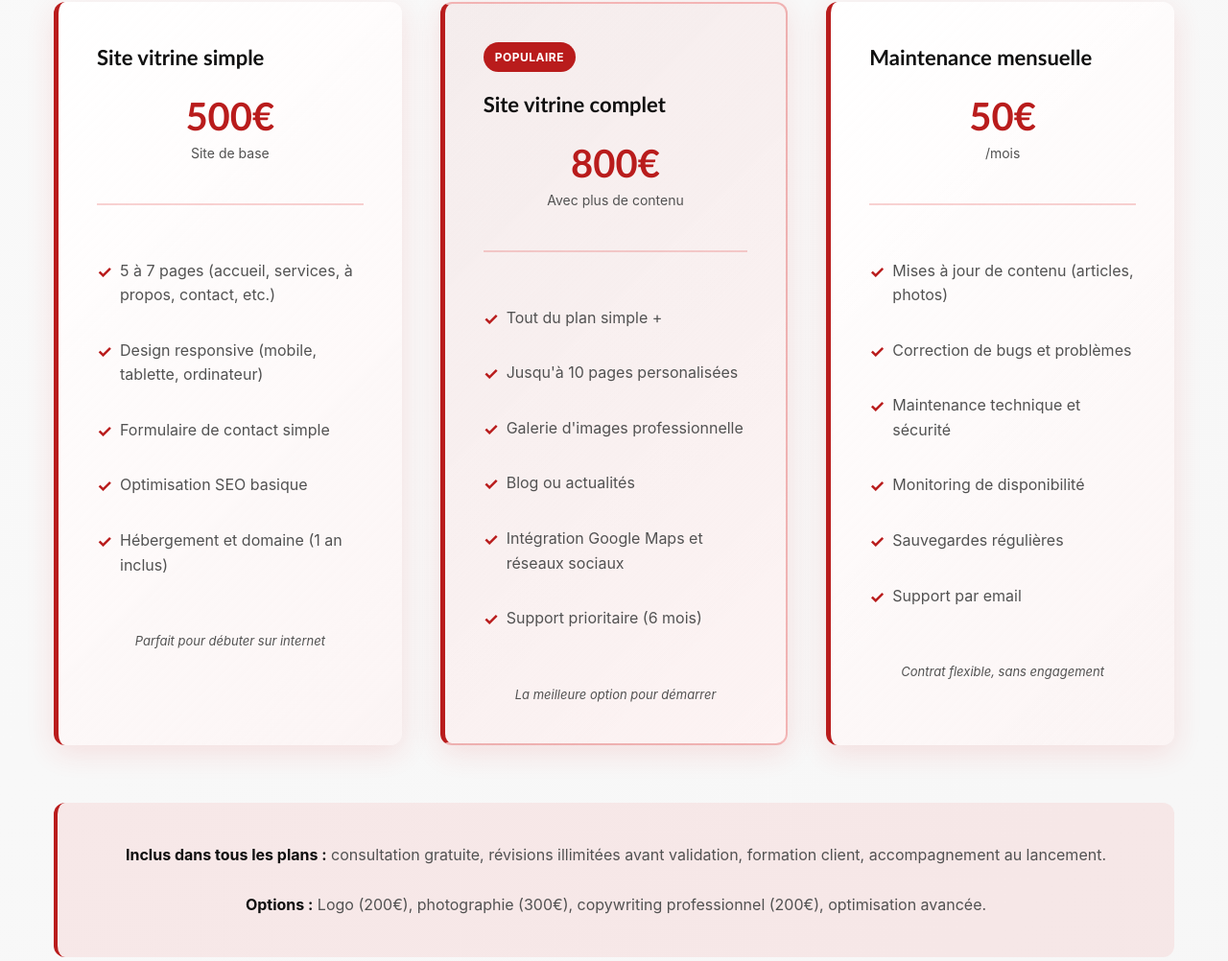
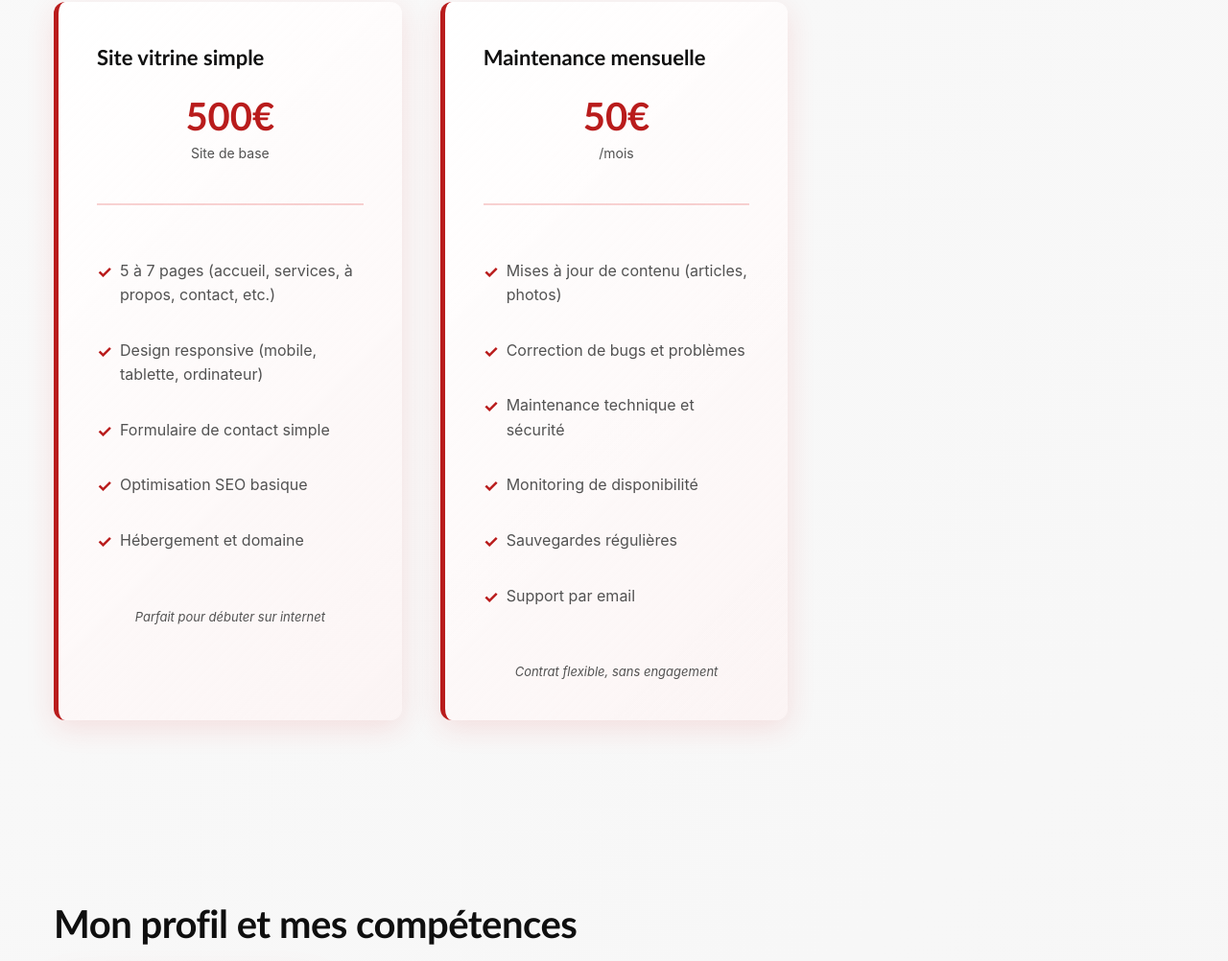
Before and after one commit to thibaut-gayrard08/thibaut-gayrard-portfolio, a plain HTML site: page index.html in a window 1280 px wide. Shown: the part 1578-2580 px from the top of the page at 96% size. Drawn offline with Linux system fonts and the light colour scheme.

Commit message:
Mise ├á jour du site

```diff
--- a/index.html
+++ b/index.html
@@ -133,27 +133,9 @@
                         <li>Design responsive (mobile, tablette, ordinateur)</li>
                         <li>Formulaire de contact simple</li>
                         <li>Optimisation SEO basique</li>
-                        <li>Hébergement et domaine (1 an inclus)</li>
+                        <li>Hébergement et domaine </li>
                     </ul>
                     <p class="note-small">Parfait pour débuter sur internet</p>
-                </div>
-
-                <div class="pricing-card pricing-card-featured">
-                    <div class="badge">Populaire</div>
-                    <h3>Site vitrine complet</h3>
-                    <div class="price">
-                        <span class="amount">800€</span>
-                        <span class="note">Avec plus de contenu</span>
-                    </div>
-                    <ul class="features">
-                        <li>Tout du plan simple +</li>
-                        <li>Jusqu'à 10 pages personalisées</li>
-                        <li>Galerie d'images professionnelle</li>
-                        <li>Blog ou actualités</li>
-                        <li>Intégration Google Maps et réseaux sociaux</li>
-                        <li>Support prioritaire (6 mois)</li>
-                    </ul>
-                    <p class="note-small">La meilleure option pour démarrer</p>
                 </div>
 
                 <div class="pricing-card">
@@ -175,10 +157,7 @@
 
             </div>
 
-            <div class="pricing-info">
-                <p><strong>Inclus dans tous les plans :</strong> consultation gratuite, révisions illimitées avant validation, formation client, accompagnement au lancement.</p>
-                <p><strong>Options :</strong> Logo (200€), photographie (300€), copywriting professionnel (200€), optimisation avancée.</p>
-            </div>
+
         </div>
     </section>
 
```
